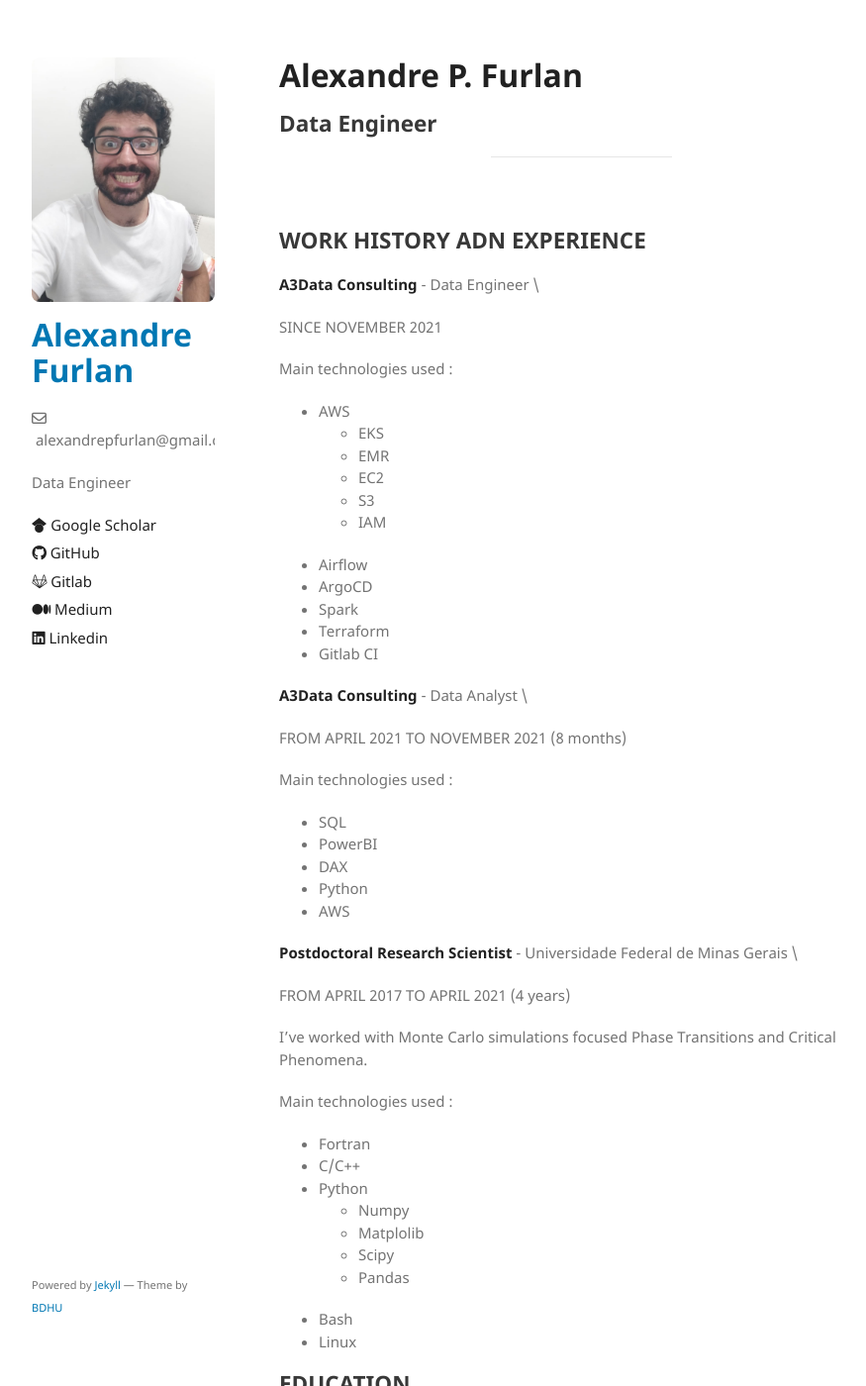
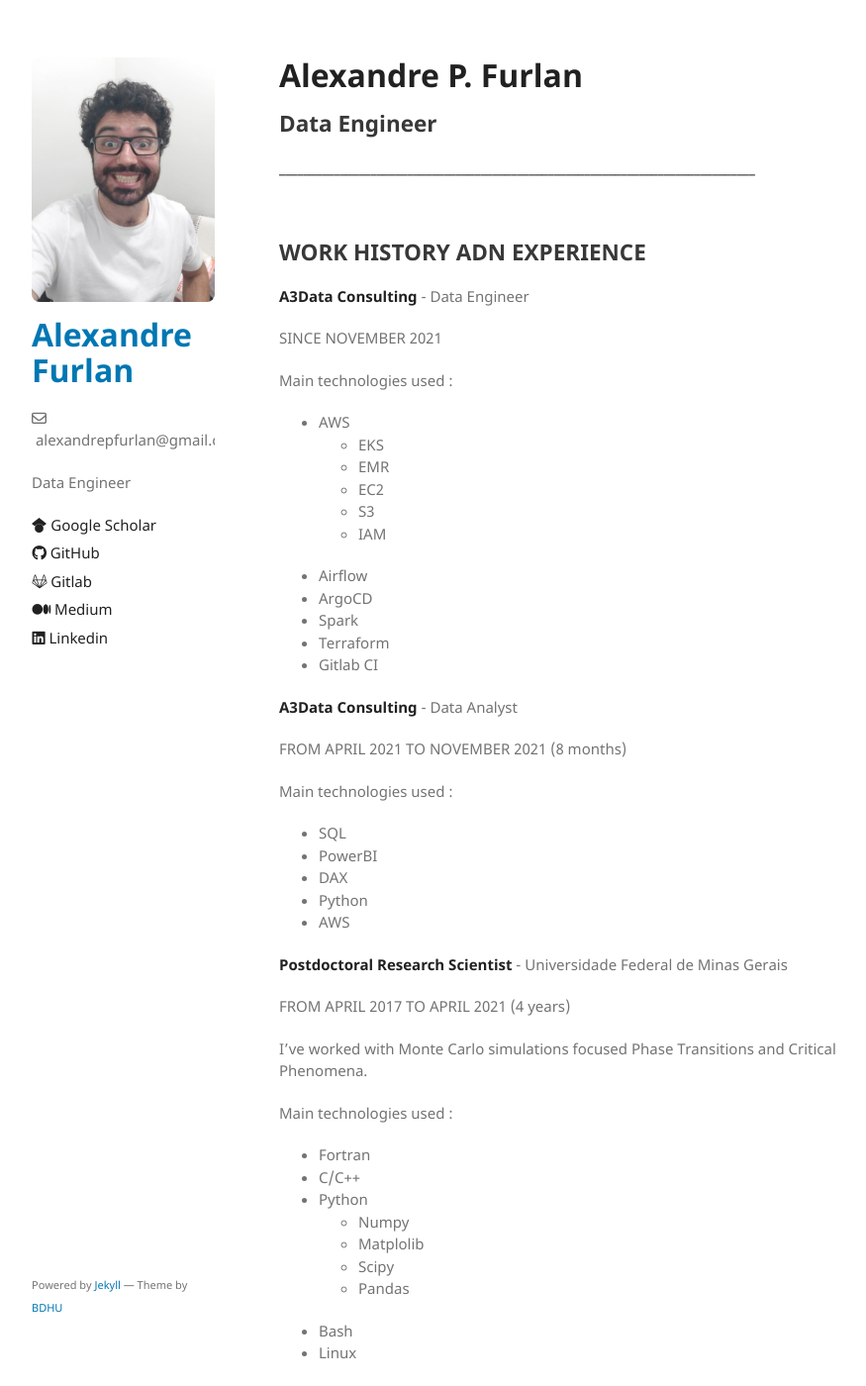
Before and after one commit to apfurlan/apfurlan.github.io, a Jekyll site: the page built from cv-page.md, in a window 1280 px wide and 1400 px high. Shown: the whole window at 99% size, without its empty margins (178-1053 px from the left). Built offline with Jekyll 4.4.1, drawn with Linux system fonts in a browser that asks for light colours; our own code applies the rules of GitHub Pages for plain Markdown files.

Commit message:
init commit

```diff
--- a/cv-page.md
+++ b/cv-page.md
@@ -1,7 +1,7 @@
 # **Alexandre P. Furlan**
 ## Data Engineer
 
-_________________________________________________________________
+**______________________________________________________________________________**
 
 &nbsp;
 &nbsp;
@@ -10,7 +10,7 @@ _________________________________________________________________
 
 ## WORK HISTORY ADN EXPERIENCE
 
-**A3Data Consulting** - Data Engineer \
+**A3Data Consulting** - Data Engineer
 
 SINCE NOVEMBER 2021
 
@@ -28,7 +28,7 @@ Main technologies used :
 - Terraform
 - Gitlab CI
 
-**A3Data Consulting** - Data Analyst \
+**A3Data Consulting** - Data Analyst
 
 FROM APRIL 2021 TO NOVEMBER 2021 (8 months)
 
@@ -41,7 +41,7 @@ Main technologies used :
 - AWS
 
 
-**Postdoctoral Research Scientist** - Universidade Federal de Minas Gerais \
+**Postdoctoral Research Scientist** - Universidade Federal de Minas Gerais
 
 FROM APRIL 2017 TO APRIL 2021 (4 years)
 
```
